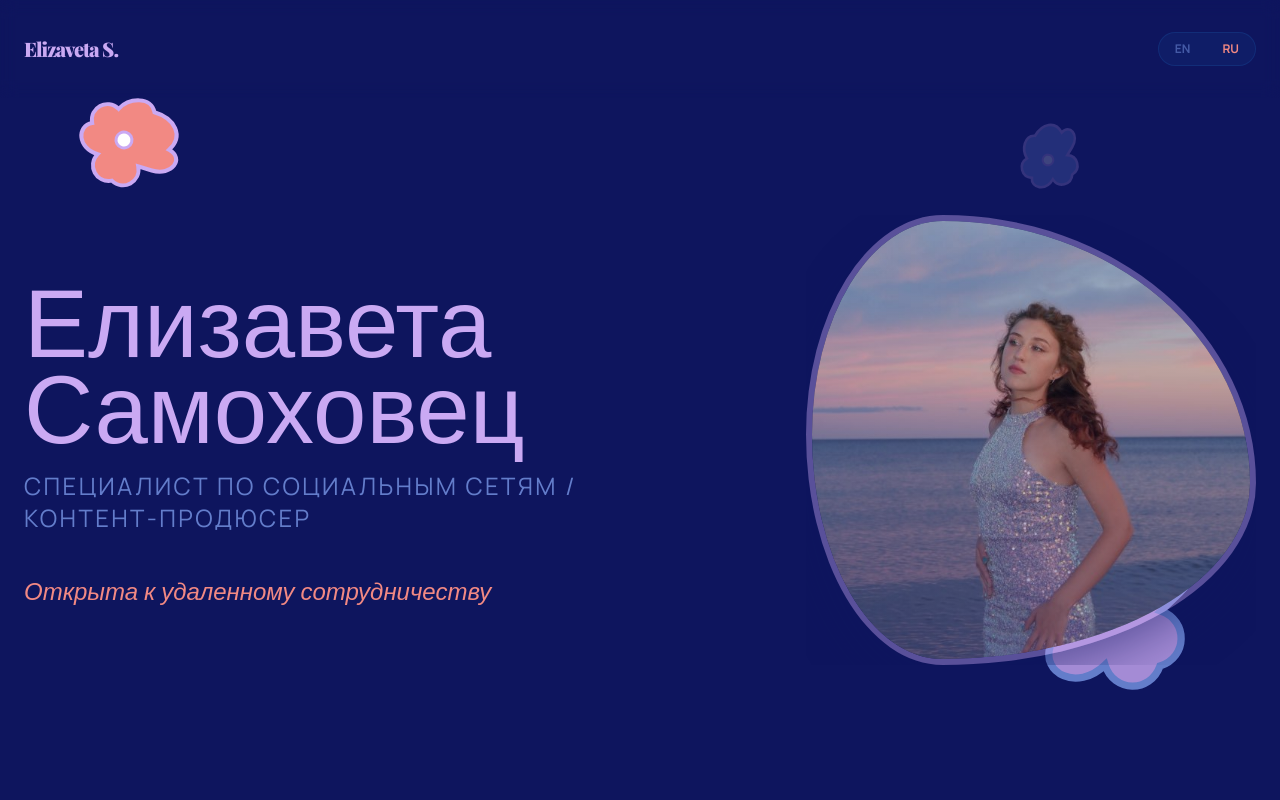
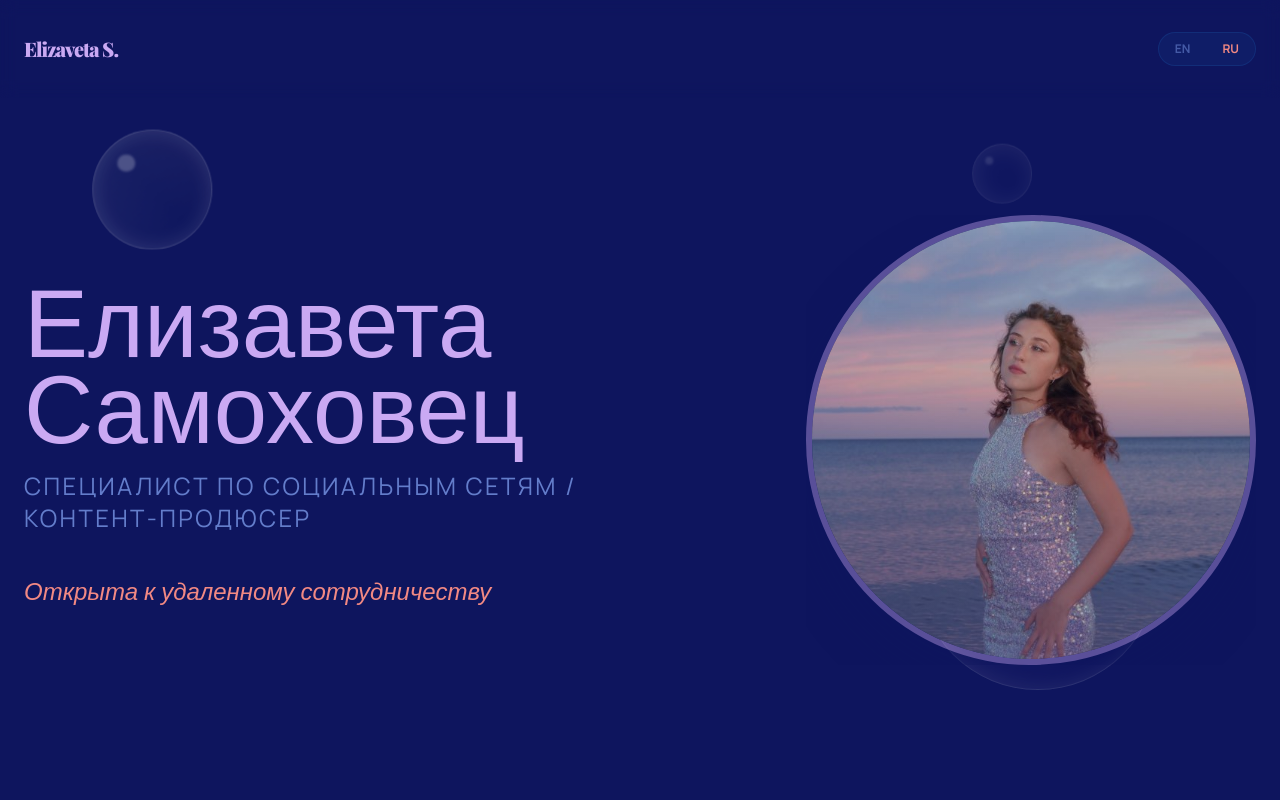
Before and after one commit to iliaarkov/elizaveta-portfolio, a Next.js app: page / in a window 1280 px wide. Shown: the top 800 px of the page. Built offline with nearby package versions, Linux system fonts and the light colour scheme; a web font is replaced by a local one.

Commit message:
Bubbles insted of flowers

```diff
--- a/src/app/globals.css
+++ b/src/app/globals.css
@@ -14,7 +14,8 @@
   /* Анимации */
   --animate-marquee: marquee 25s linear infinite;
 	--animate-float: float 6s ease-in-out infinite;
-  --animate-wobble: wobble 10s ease-in-out infinite;
+  --animate-bubble-float: bubble-float 10s ease-in-out infinite;
+  --animate-wobble: wobble 6s ease-in-out infinite;
 
   @keyframes marquee {
     from { transform: translateX(0); }
@@ -25,15 +26,16 @@
     50% { transform: translateY(-20px); }
   }
   @keyframes wobble {
-    0%, 100% {
-      border-radius: 42% 58% 70% 30% / 45% 45% 55% 55%;
-    }
-    33% {
-      border-radius: 60% 40% 46% 54% / 30% 29% 71% 70%;
-    }
-    66% {
-      border-radius: 30% 70% 70% 30% / 49% 60% 40% 51%;
-    }
+    0%, 100% { border-radius: 50% 50% 50% 50% / 50% 50% 50% 50%; }
+    25% { border-radius: 55% 45% 52% 48% / 48% 52% 50% 50%; }
+    50% { border-radius: 45% 55% 48% 52% / 52% 48% 55% 45%; }
+    75% { border-radius: 52% 48% 55% 45% / 50% 50% 45% 55%; }
+  }
+
+  @keyframes bubble-float {
+    0%, 100% { transform: translateY(0) translateX(0); }
+    33% { transform: translateY(-20px) translateX(10px); }
+    66% { transform: translateY(10px) translateX(-10px); }
   }
 }
 
--- a/src/app/page.tsx
+++ b/src/app/page.tsx
@@ -9,6 +9,7 @@ import { ProjectCard } from "@/components/ProjectCard";
 import { ContactSection } from "@/components/ContactSection";
 import { Marquee } from "@/components/Marquee";
 import { BikiniFlower } from "@/components/BikiniFlower";
+import { Bubble } from "@/components/Bubble";
 
 export default function PortfolioPage() {
   // В реальном приложении это может приходить из Context или URL /ru или /en
@@ -42,38 +43,20 @@ export default function PortfolioPage() {
 			{/* HERO SECTION WITH JELLYFISH BACKGROUND */}
 			<section className="relative min-h-screen flex items-center px-6 pt-20 overflow-hidden">
 
-					{/* Цветок 1: Сверху слева */}
-					<div className="absolute top-[10%] left-[5%] z-0 opacity-60 lg:opacity-100">
-							<BikiniFlower
-									fillColor="#F28983"
-									strokeColor="#CAA9F3"
-									centerColor="#FFFFFF"
-									size={120}
-									duration={15} // Чуть быстрее вращение
-							/>
-					</div>
+					{/* Пузырь 1: Сверху слева */}
+    <div className="absolute top-[15%] left-[8%] z-0 animate-bubble-float">
+        <Bubble size={120} className="opacity-60" />
+    </div>
 
-					{/* Цветок 2: Снизу справа (за фотографией или рядом) */}
-					<div className="absolute bottom-[10%] right-[5%] z-0 opacity-40 lg:opacity-80">
-							<BikiniFlower
-									fillColor="#CAA9F3"
-									strokeColor="#7997E6"
-									centerColor="#F28983"
-									size={220}
-									duration={25} // Медленное вращение
-							/>
-					</div>
+    {/* Пузырь 2: Снизу справа */}
+    <div className="absolute bottom-[12%] right-[10%] z-0 animate-bubble-float" style={{ animationDelay: '2s' }}>
+        <Bubble size={240} className="opacity-40" />
+    </div>
 
-					{/* Цветок 3 (опционально для баланса): Сверху справа */}
-					<div className="absolute top-[15%] right-[15%] z-0 opacity-20 hidden lg:block">
-							<BikiniFlower
-									fillColor="#7997E6"
-									strokeColor="#CAA9F3"
-									centerColor="#FFFFFF"
-									size={80}
-									duration={30}
-							/>
-					</div>
+    {/* Пузырь 3: Мелкий для акцента */}
+    <div className="absolute top-[20%] right-[20%] z-0 animate-bubble-float" style={{ animationDelay: '4s' }}>
+        <Bubble size={60} className="opacity-30" />
+    </div>
 
 					<div className="max-w-7xl mx-auto w-full grid grid-cols-1 lg:grid-cols-2 gap-12 items-center relative z-10">
 
--- /dev/null
+++ b/src/components/Bubble.tsx
@@ -0,0 +1,21 @@
+"use client";
+import { motion } from "framer-motion";
+
+interface BubbleProps {
+  size?: number;
+  className?: string;
+  duration?: number;
+}
+
+export const Bubble = ({ size = 100, className, duration = 8 }: BubbleProps) => (
+  <motion.div
+    style={{ width: size, height: size }}
+    className={`relative rounded-full border border-white/30 bg-gradient-to-br from-white/10 to-transparent backdrop-blur-[2px] shadow-[inset_0_0_20px_rgba(255,255,255,0.2)] animate-wobble ${className}`}
+  >
+    {/* Блик внутри пузыря */}
+    <div className="absolute top-[20%] left-[20%] w-[15%] h-[15%] bg-white/40 rounded-full blur-[1px]" />
+
+    {/* Дополнительное переливание (радужный эффект) */}
+    <div className="absolute inset-0 rounded-full bg-gradient-to-tr from-phlox/10 via-transparent to-coral/10 opacity-50" />
+  </motion.div>
+);
```
